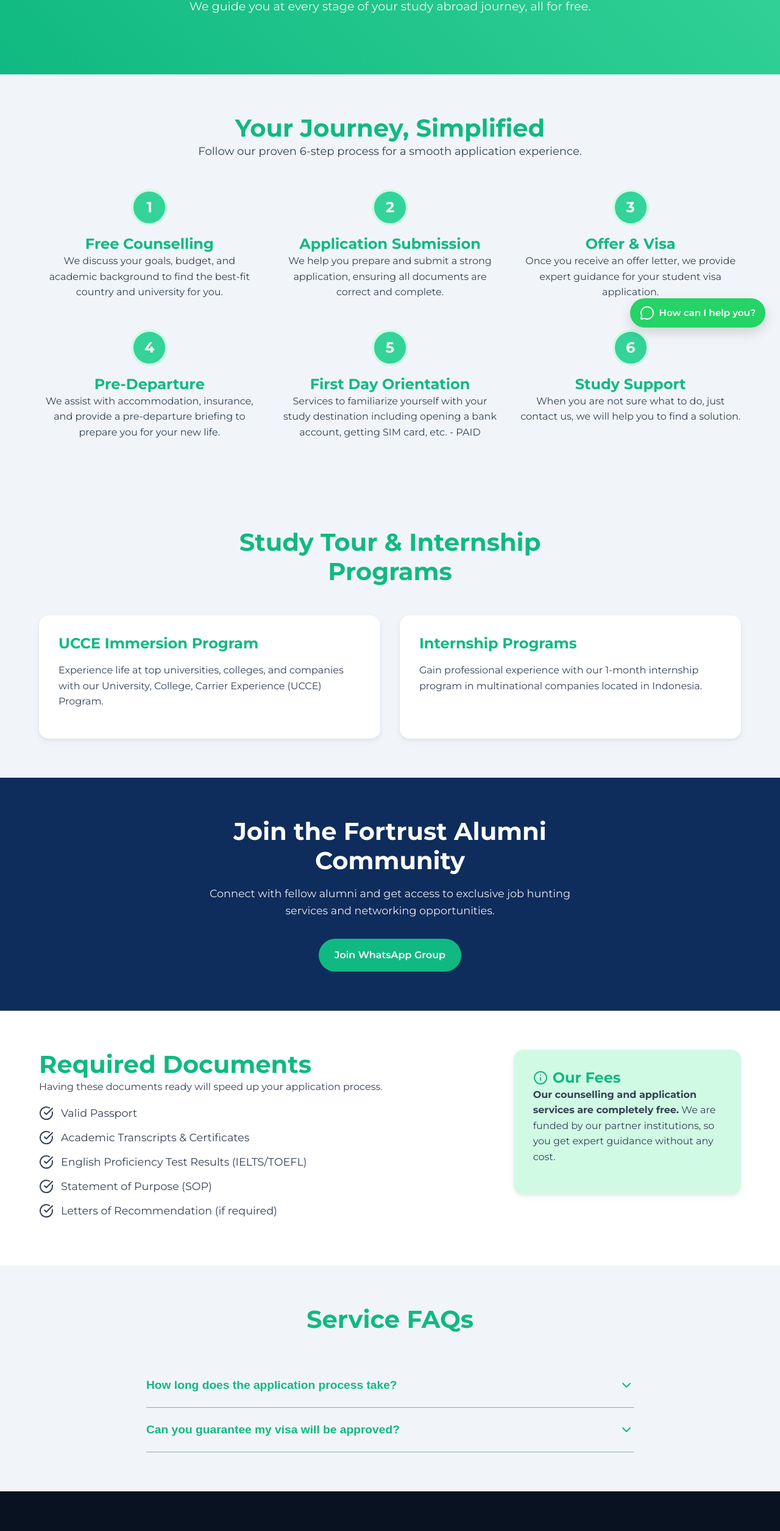
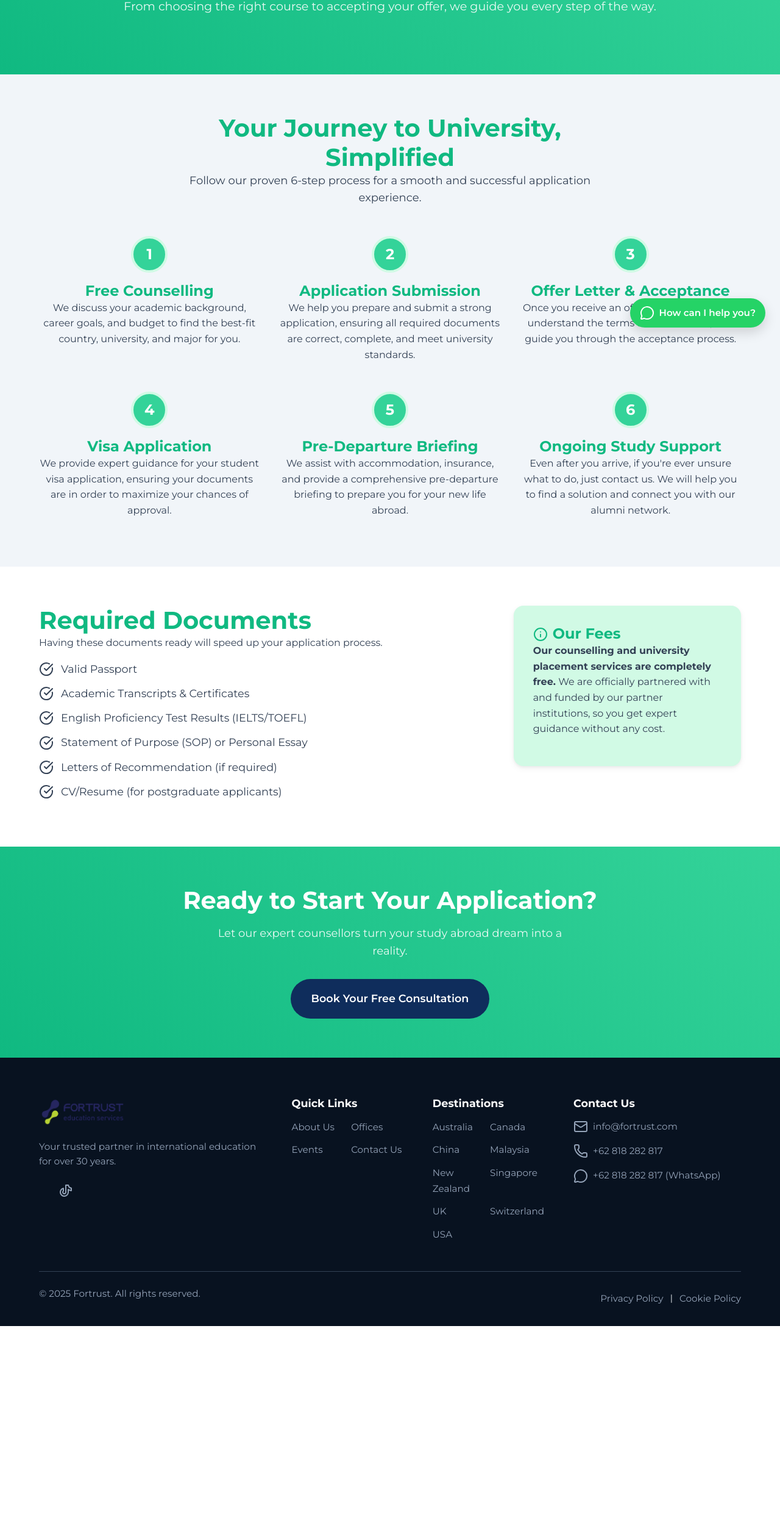
Before and after one commit to abrahamgregorius/fortrust, a plain HTML site: page services-university.html in a window 1280 px wide. Shown: the part 239-2749 px from the top of the page at 61% size. After the commit the page ends 2413 px from the top, so only its background shows below. Drawn offline with nearby package versions, Linux system fonts and the light colour scheme.

Commit message:
feat: update

```diff
--- a/services-university.html
+++ b/services-university.html
@@ -109,10 +109,10 @@
       <!-- Page Header -->
       <section class="page-header">
         <div class="container">
-          <h1>Our End-to-End Services</h1>
+          <h1>University Placement</h1>
           <p>
-            We guide you at every stage of your study abroad journey, all for
-            free.
+            From choosing the right course to accepting your offer, we guide you
+            every step of the way.
           </p>
         </div>
       </section>
@@ -121,10 +121,10 @@
       <section class="process-section">
         <div class="container">
           <div class="section-header">
-            <h2>Your Journey, Simplified</h2>
+            <h2>Your Journey to University, Simplified</h2>
             <p>
-              Follow our proven 6-step process for a smooth application
-              experience.
+              Follow our proven 6-step process for a smooth and successful
+              application experience.
             </p>
           </div>
           <div class="stepper">
@@ -132,8 +132,8 @@
               <div class="step-icon">1</div>
               <h3>Free Counselling</h3>
               <p>
-                We discuss your goals, budget, and academic background to find
-                the best-fit country and university for you.
+                We discuss your academic background, career goals, and budget to
+                find the best-fit country, university, and major for you.
               </p>
             </div>
             <div class="step">
@@ -141,84 +141,46 @@
               <h3>Application Submission</h3>
               <p>
                 We help you prepare and submit a strong application, ensuring
-                all documents are correct and complete.
+                all required documents are correct, complete, and meet
+                university standards.
               </p>
             </div>
             <div class="step">
               <div class="step-icon">3</div>
-              <h3>Offer & Visa</h3>
+              <h3>Offer Letter & Acceptance</h3>
               <p>
-                Once you receive an offer letter, we provide expert guidance for
-                your student visa application.
+                Once you receive an offer letter, we help you understand the
+                terms and conditions, and guide you through the acceptance
+                process.
               </p>
             </div>
             <div class="step">
               <div class="step-icon">4</div>
-              <h3>Pre-Departure</h3>
+              <h3>Visa Application</h3>
               <p>
-                We assist with accommodation, insurance, and provide a
-                pre-departure briefing to prepare you for your new life.
+                We provide expert guidance for your student visa application,
+                ensuring your documents are in order to maximize your chances of
+                approval.
               </p>
             </div>
             <div class="step">
               <div class="step-icon">5</div>
-              <h3>First Day Orientation</h3>
+              <h3>Pre-Departure Briefing</h3>
               <p>
-                Services to familiarize yourself with your study destination
-                including opening a bank account, getting SIM card, etc. - PAID
+                We assist with accommodation, insurance, and provide a
+                comprehensive pre-departure briefing to prepare you for your new
+                life abroad.
               </p>
             </div>
             <div class="step">
               <div class="step-icon">6</div>
-              <h3>Study Support</h3>
+              <h3>Ongoing Study Support</h3>
               <p>
-                When you are not sure what to do, just contact us, we will help
-                you to find a solution.
+                Even after you arrive, if you're ever unsure what to do, just
+                contact us. We will help you to find a solution and connect you
+                with our alumni network.
               </p>
             </div>
-          </div>
-        </div>
-      </section>
-
-      <section id="study-tour" class="extra-services-section">
-        <div class="container">
-          <div class="section-header">
-            <h2>Study Tour & Internship Programs</h2>
-          </div>
-          <div class="services-grid">
-            <div class="card service-card">
-              <div class="card__content">
-                <h3>UCCE Immersion Program</h3>
-                <p>
-                  Experience life at top universities, colleges, and companies
-                  with our University, College, Carrier Experience (UCCE)
-                  Program.
-                </p>
-              </div>
-            </div>
-            <div id="internship" class="card service-card">
-              <div class="card__content">
-                <h3>Internship Programs</h3>
-                <p>
-                  Gain professional experience with our 1-month internship
-                  program in multinational companies located in Indonesia.
-                </p>
-              </div>
-            </div>
-          </div>
-        </div>
-      </section>
-
-      <!-- Alumni Section -->
-      <section id="alumni" class="alumni-section">
-        <div class="container alumni-section__container">
-          <div class="alumni-content">
-            <h2>Join the Fortrust Alumni Community</h2>
-            <p>
-              Connect with fellow alumni and get access to exclusive job hunting
-              services and networking opportunities.
-            </p>
-            <a href="#" class="btn btn--primary">Join WhatsApp Group</a>
           </div>
         </div>
       </section>
@@ -243,11 +205,16 @@
                 Results (IELTS/TOEFL)
               </li>
               <li>
-                <i data-lucide="check-circle"></i> Statement of Purpose (SOP)
+                <i data-lucide="check-circle"></i> Statement of Purpose (SOP) or
+                Personal Essay
               </li>
               <li>
                 <i data-lucide="check-circle"></i> Letters of Recommendation (if
                 required)
+              </li>
+              <li>
+                <i data-lucide="check-circle"></i> CV/Resume (for postgraduate
+                applicants)
               </li>
             </ul>
           </div>
@@ -255,51 +222,27 @@
             <h3><i data-lucide="info"></i> Our Fees</h3>
             <p>
               <strong
-                >Our counselling and application services are completely
-                free.</strong
+                >Our counselling and university placement services are
+                completely free.</strong
               >
-              We are funded by our partner institutions, so you get expert
-              guidance without any cost.
+              We are officially partnered with and funded by our partner
+              institutions, so you get expert guidance without any cost.
             </p>
           </div>
         </div>
       </section>
 
-      <!-- FAQs Section -->
-      <section class="faq-section">
-        <div class="container">
-          <div class="section-header">
-            <h2>Service FAQs</h2>
-          </div>
-          <div class="accordion">
-            <div class="accordion-item">
-              <button class="accordion-header">
-                How long does the application process take?
-                <i data-lucide="chevron-down" class="accordion-icon"></i>
-              </button>
-              <div class="accordion-content">
-                <p>
-                  The timeline can vary from 2 to 6 months depending on the
-                  country and university. We recommend starting at least 6-8
-                  months before your desired intake.
-                </p>
-              </div>
-            </div>
-            <div class="accordion-item">
-              <button class="accordion-header">
-                Can you guarantee my visa will be approved?
-                <i data-lucide="chevron-down" class="accordion-icon"></i>
-              </button>
-              <div class="accordion-content">
-                <p>
-                  While we have a very high success rate, the final decision
-                  rests with the immigration authorities of the respective
-                  country. We ensure your application is as strong as possible
-                  to maximize your chances.
-                </p>
-              </div>
-            </div>
-          </div>
+      <!-- Final CTA Section -->
+      <section class="final-cta">
+        <div class="container final-cta__container">
+          <h2>Ready to Start Your Application?</h2>
+          <p>
+            Let our expert counsellors turn your study abroad dream into a
+            reality.
+          </p>
+          <a href="contact.html" class="btn btn--primary btn--large"
+            >Book Your Free Consultation</a
+          >
         </div>
       </section>
     </main>
```
Also changed, not shown: community.html (+1 -1 lines), services-internship.html (+1 -1 lines), services-studytour.html (+94 -175 lines).
